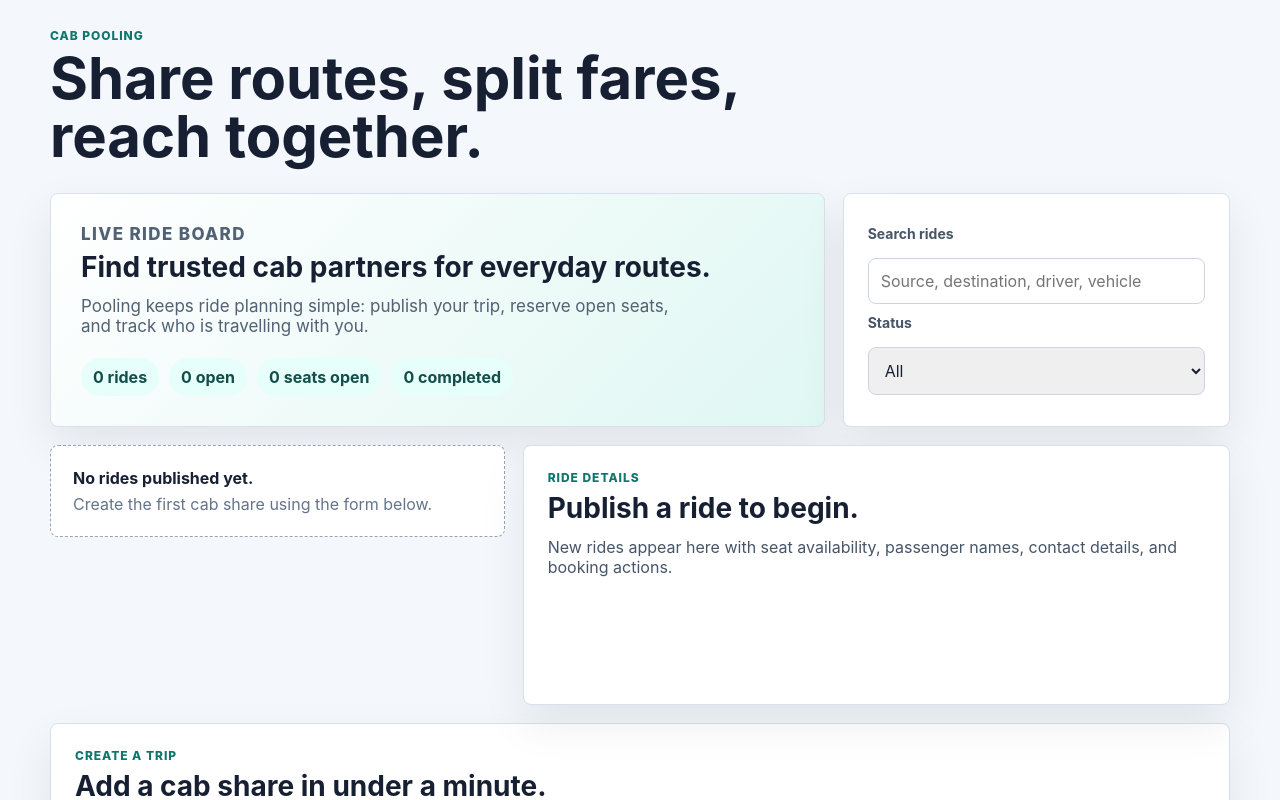
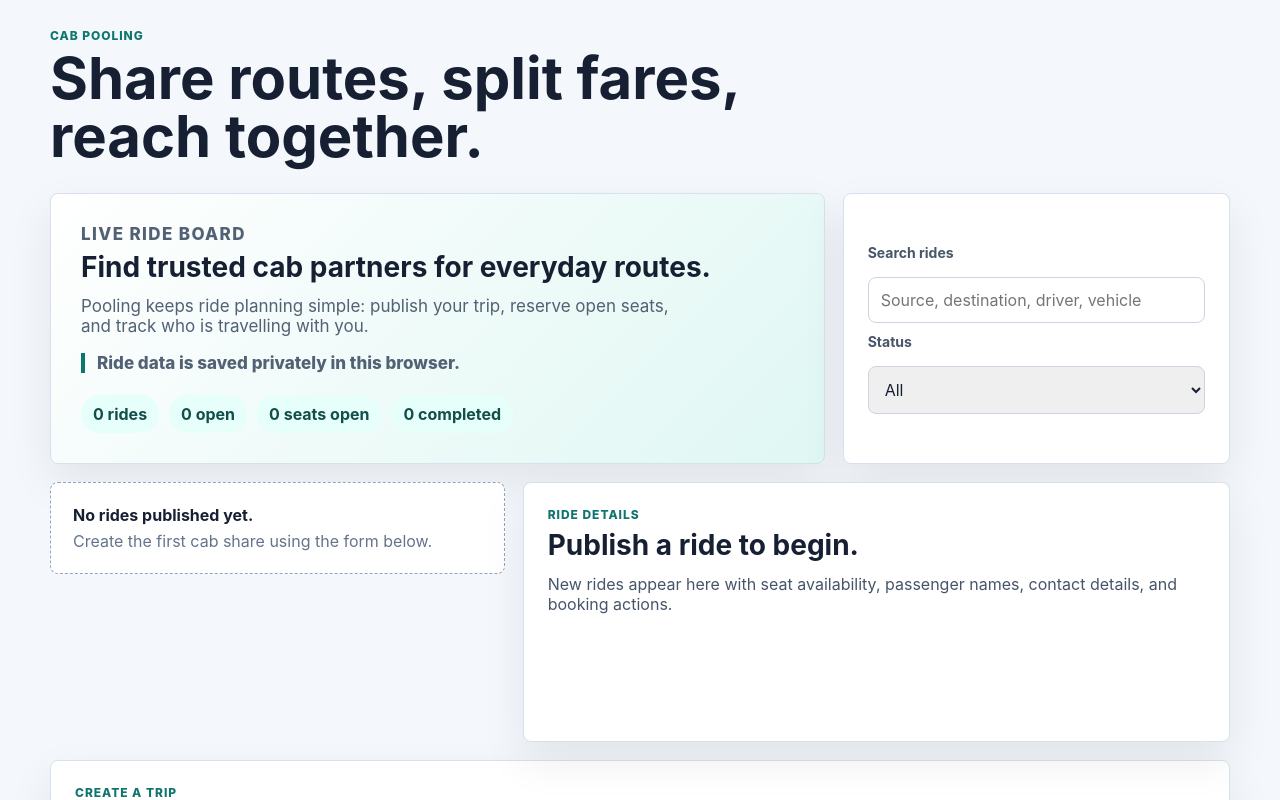
Before and after one commit to Karthisgowda/pooling, a React (Create React App) app: page / in a window 1280 px wide. Shown: the top 800 px of the page. Built offline with nearby package versions, Linux system fonts and the light colour scheme.

Commit message:
Clarify local ride data storage

```diff
--- a/src/App.css
+++ b/src/App.css
@@ -111,6 +111,12 @@ button:disabled {
   max-width: 620px;
   color: #526174;
   font-size: 17px;
+}
+
+.data-note {
+  border-left: 4px solid #0f766e;
+  padding-left: 12px;
+  font-weight: 800;
 }
 
 .stats-row {
--- a/src/App.js
+++ b/src/App.js
@@ -227,6 +227,7 @@ function App() {
             Pooling keeps ride planning simple: publish your trip, reserve open seats,
             and track who is travelling with you.
           </p>
+          <p className="data-note">Ride data is saved privately in this browser.</p>
           <div className="stats-row">
             <span><strong>{stats.rides}</strong> rides</span>
             <span><strong>{stats.openRides}</strong> open</span>
```
